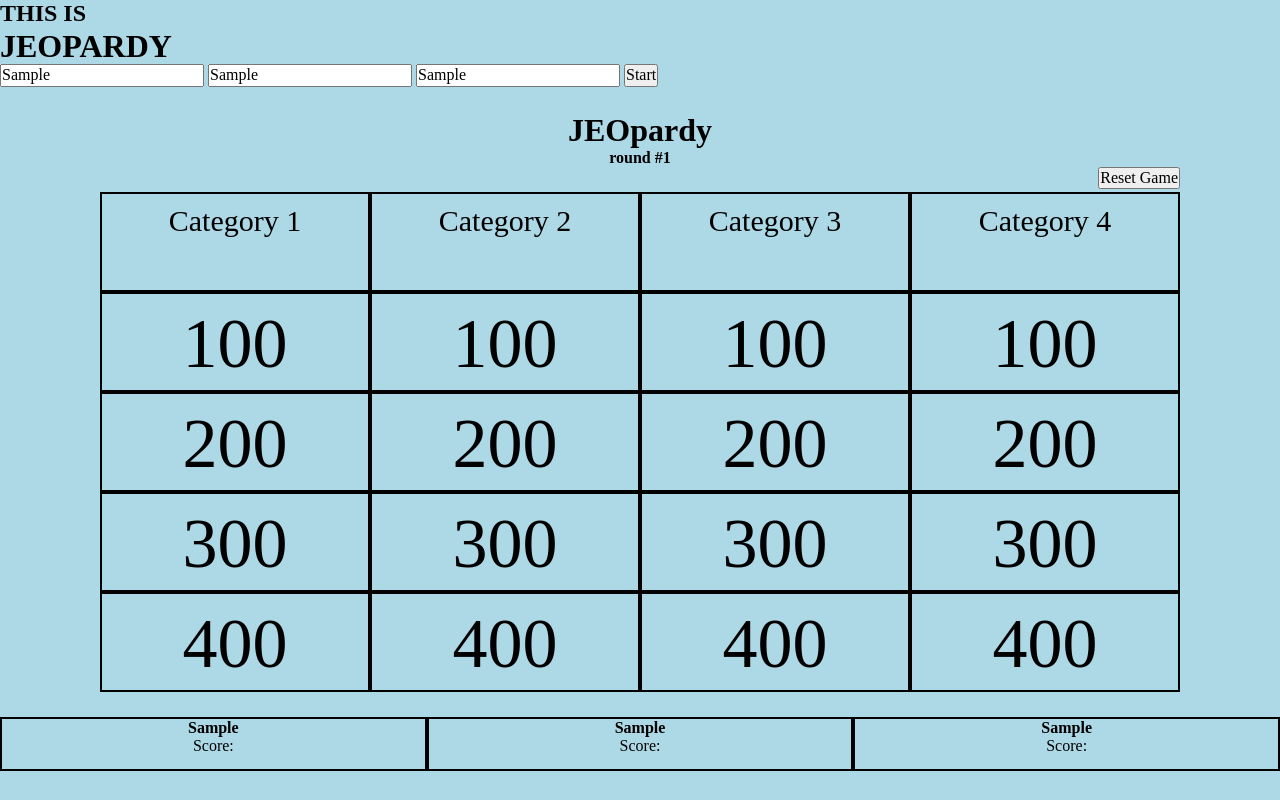
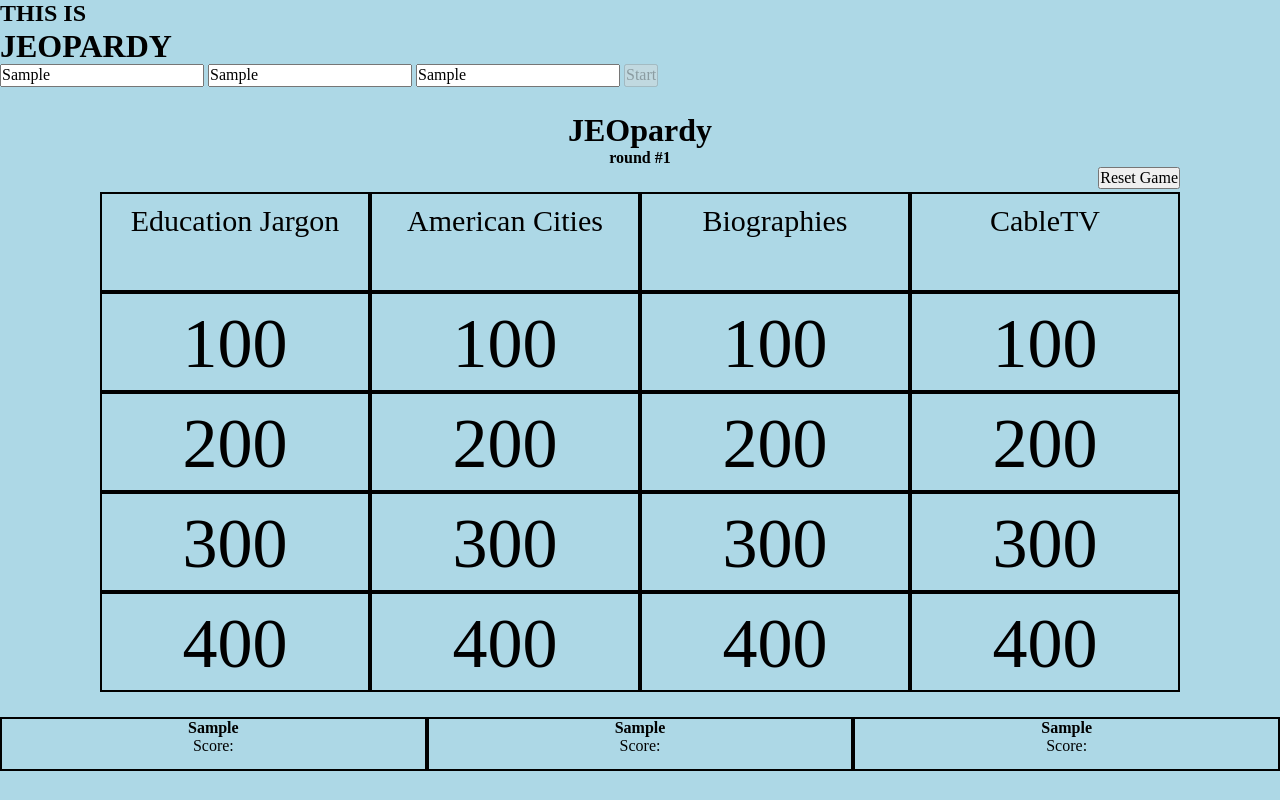
Before and after one commit to AdamN8142/jeopardy, a website: page index.html in a window 1280 px wide. Both pictures are taken after typing "Sample", "Sample", "Sample" into the empty fields and a click on the input "Start". Drawn offline with nearby package versions, Linux system fonts and the light colour scheme.

Commit message:
Add random daily doubles and make squares disappear after clicking

```diff
--- a/css/styles.css
+++ b/css/styles.css
@@ -28,8 +28,6 @@ body {
   margin: 25px 100px;
 }
 
-
-
 .article {
   border: 2px solid black;
   text-align: center;
--- a/index.html
+++ b/index.html
@@ -26,26 +26,26 @@
       </form>
     </header>
     <main class="main">
-      <article class="article article__cat0 article__header">Category 1</article>
-      <article class="article article__cat1 article__header">Category 2</article>
-      <article class="article article__cat2 article__header">Category 3</article>
-      <article class="article article__cat3 article__header">Category 4</article>
-      <article class="article article__cat0--100" data-colrow="0">100</article>
-      <article class="article article__cat1--100" data-colrow="4">100</article>
-      <article class="article article__cat2--100" data-colrow="8">100</article>
-      <article class="article article__cat3--100" data-colrow="12">100</article>
-      <article class="article article__cat0--200" data-colrow="1">200</article>
-      <article class="article article__cat1--200" data-colrow="5">200</article>
-      <article class="article article__cat2--200" data-colrow="9">200</article>
-      <article class="article article__cat3--200" data-colrow="13">200</article>
-      <article class="article article__cat0--300" data-colrow="2">300</article>
-      <article class="article article__cat1--300" data-colrow="6">300</article>
-      <article class="article article__cat2--300" data-colrow="10">300</article>
-      <article class="article article__cat3--300" data-colrow="14">300</article>
-      <article class="article article__cat0--400" data-colrow="3">400</article>
-      <article class="article article__cat1--400" data-colrow="7">400</article>
-      <article class="article article__cat2--400" data-colrow="11">400</article>
-      <article class="article article__cat3--400" data-colrow="15">400</article>
+      <article class="article article__cat0 article__header"></article>
+      <article class="article article__cat1 article__header"></article>
+      <article class="article article__cat2 article__header"></article>
+      <article class="article article__cat3 article__header"></article>
+      <article class="article article__cat0--100" data-id="0">100</article>
+      <article class="article article__cat1--100" data-id="4">100</article>
+      <article class="article article__cat2--100" data-id="8">100</article>
+      <article class="article article__cat3--100" data-id="12">100</article>
+      <article class="article article__cat0--200" data-id="1">200</article>
+      <article class="article article__cat1--200" data-id="5">200</article>
+      <article class="article article__cat2--200" data-id="9">200</article>
+      <article class="article article__cat3--200" data-id="13">200</article>
+      <article class="article article__cat0--300" data-id="2">300</article>
+      <article class="article article__cat1--300" data-id="6">300</article>
+      <article class="article article__cat2--300" data-id="10">300</article>
+      <article class="article article__cat3--300" data-id="14">300</article>
+      <article class="article article__cat0--400" data-id="3">400</article>
+      <article class="article article__cat1--400" data-id="7">400</article>
+      <article class="article article__cat2--400" data-id="11">400</article>
+      <article class="article article__cat3--400" data-id="15">400</article>
     </main>
     <footer class="footer">
       <section class="section__player">
--- a/js/Game.js
+++ b/js/Game.js
@@ -2,6 +2,7 @@ class Game {
   constructor(round = 1, activePlayer) {
     this.round = round;
     this.activePlayer = activePlayer;
+    this.cluesRemaining = 16;
   }
 
   reset() {
--- a/js/Round.js
+++ b/js/Round.js
@@ -1,30 +1,46 @@
 class Round {
-  constructor(categories, dailyDoubleCount) {
+  constructor(categories, dDCount) {
     this.categories = categories;
     this.clues = [];
-    this.dailyDoubleCount = dailyDoubleCount;
-    // this.dailyDoubleLocations = [[i, j], [i2, j2]];
+    this.dDCount = dDCount;
+    this.dDLocations = [];
   }
 
   randomizeDailyDoubles() {
-    let col = Math.floor(Math.random() * 4)
-    let row = Math.floor(Math.random() * 4)
-    this.dailyDoubleLocations.push([col, row])
+    for (let i = 0; i < this.dDCount; i++) {
+      let index = Math.floor(Math.random() * this.clues.length);
+      this.dDLocations.push(index);
+    }
+    if (this.dDCount === 2 && this.dDLocations[0] === this.dDLocations[1]) {
+      while (this.dDLocations[0] === this.dDLocations[1]) {
+        let index = Math.floor(Math.random() * this.clues.length);
+        this.dDLocations[1] = index;
+      }
+    }
   }
 
   setClues() {
-    this.categories.forEach((cat, i) => {
-      let allClues = data.clues.filter(clue => {
-        return clue.categoryId === data.categories[cat];
+    this.categories.forEach(category => {
+      let categoryClues = jeopardy.clues.filter(clue => {
+        return clue.categoryId === data.categories[category];
       });
-      for (let j = 1; j < 5; j++) {
-        let pointValClues = allClues.filter(clue => {
-          return clue.pointValue === 100 * j;
-        })
+      for (let i = 1; i < 5; i++) {
+        let pointValClues = categoryClues.filter(clue => {
+          return clue.pointValue === 100 * i;
+        });
         let randIndex = Math.floor(Math.random() * pointValClues.length);
         this.clues.push(pointValClues[randIndex]);
       }
-    })
+    });
+  }
+
+  setDailyDoubles() {
+    for (let i = 0; i < this.dDCount; i++) {
+      let index = this.dDLocations[i]
+      const { question, answer, pointValue, categoryId } = this.clues[index];
+      const dD = new DailyDouble(question, answer, pointValue, categoryId);
+      this.clues.splice(index, 1, dD);
+    }
   }
 
   findHighestPointValue() {
--- a/js/domUpdates.js
+++ b/js/domUpdates.js
@@ -1,58 +1,97 @@
-const players = [];
-const clues = [];
-const rounds = [];
-let game;
+const jeopardy = {
+  players: [],
+  clues: [],
+  rounds: [],
+  game: {},
+  categoryNames: {
+    unitedStatesHistory: 'United States History',
+    lifeSciences: 'Life Sciences',
+    publicHealth: 'Public Health',
+    educationJargon: 'Education Jargon',
+    nameThatBoardGame: 'Name That Board Game',
+    americanLiterature: 'American Literature',
+    biographies: 'Biographies',
+    americanCities: 'American Cities',
+    food: 'Food',
+    cableTV: 'CableTV'
+  }
+};
 
-$('.input--submit').on('click', createPlayers);
-$('.main').on('click', presentClue);
+$('.input--submit').on('click', instantiatePlayers);
 
 function presentClue(event) {
-  console.log(event.target)
-  let colRow = event.target.dataset.colrow;
-  console.log(colRow);
-  let selectedClue = rounds[0].clues[parseInt(colRow)];
-  console.log(selectedClue)
-  alert(selectedClue.question);
+  let id = event.target.dataset.id;
+  let selectedClue = jeopardy.rounds[0].clues[parseInt(id)];
+  if (selectedClue.dailyDouble === true) {
+    alert('DAILY DOUBLE!\n' + selectedClue.question);
+  } else {
+    alert(selectedClue.question);
+  }
+  event.target.innerHTML = '';
+  jeopardy.game.cluesRemaining--;
 }
 
-function createPlayers(event) {
+function instantiatePlayers(event) {
   event.preventDefault();
-  players.push(new Player($('#name-0').val()));
-  players.push(new Player($('#name-1').val()));
-  players.push(new Player($('#name-2').val()));
+  jeopardy.players.push(new Player($('#name-0').val()));
+  jeopardy.players.push(new Player($('#name-1').val()));
+  jeopardy.players.push(new Player($('#name-2').val()));
   updatePlayersOnDOM();
-  startGame();
+  this.disabled = true;
+  instantiateGame();
 }
 
 function updatePlayersOnDOM() {
-  players.forEach((player, index) => {
+  jeopardy.players.forEach((player, index) => {
     $(`.h4__player-${index}-name`).text(player.name);
   });
 }
 
-function startGame() {
-  game = new Game(1, players[0])
-  $('.span--round').text(game.round);
-  getClues();
-  makeRounds();
+function instantiateGame() {
+  jeopardy.game = new Game(1, jeopardy.players[0])
+  $('.span--round').text(jeopardy.game.round);
+  instantiateClues();
+  instantiateRounds();
+  $('.main').on('click', presentClue);
 }
 
-function getClues() {
+function instantiateClues() {
   data.clues.forEach(clue => {
     const { question, answer, pointValue, categoryId } = clue;
-    clues.push(new Clue(question, answer, pointValue, categoryId));
+    jeopardy.clues.push(new Clue(question, answer, pointValue, categoryId));
   });
 }
 
-function makeRounds() {
-  const cats = Object.keys(data.categories);
+function instantiateRounds() {
+  let categories = Object.keys(data.categories);
+  randomizeCategories(categories);
+  for (let i = 0; i < 2; i++) {
+    let roundCategories = categories.splice(0, 4)
+    jeopardy.rounds.push(new Round(roundCategories, i + 1));
+  }
+  jeopardy.rounds.push(new Round([categories[0]], 1));
+  configureRounds();
+  updateCategoriesOnDOM();
+}
+
+function randomizeCategories(cats) {
   for (let i = 0; i < 9; i++) {
     const randomIndex = Math.floor((Math.random() * (10 - i))) + i;
     [cats[i], cats[randomIndex]] = [cats[randomIndex], cats[i]]
   }
-  for (let i = 0; i < 2; i++) {
-    let roundCats = cats.splice(0, 4)
-    rounds.push(new Round(roundCats, i + 1));
-    rounds[i].setClues();
-  }
 }
+
+function updateCategoriesOnDOM() {
+  const currentRound = jeopardy.game.round - 1;
+  jeopardy.rounds[currentRound].categories.forEach((category, i) => {
+    $(`.article__cat${i}`).text(jeopardy.categoryNames[category]);
+  })
+}
+
+function configureRounds() {
+  jeopardy.rounds.forEach((round, i) => {
+    jeopardy.rounds[i].setClues();
+    jeopardy.rounds[i].randomizeDailyDoubles();
+    jeopardy.rounds[i].setDailyDoubles();
+  });
+}
```
